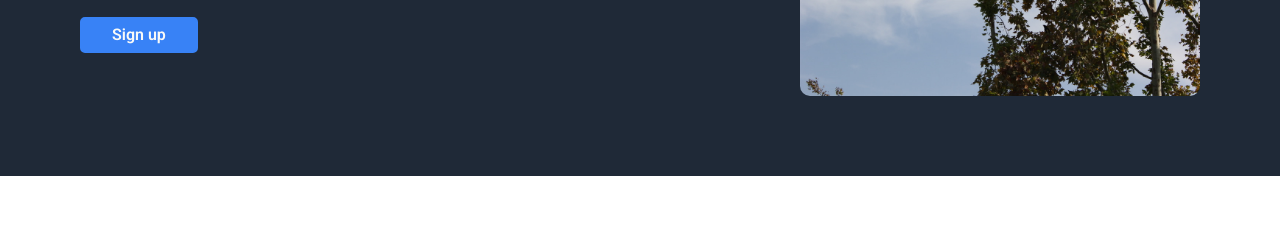
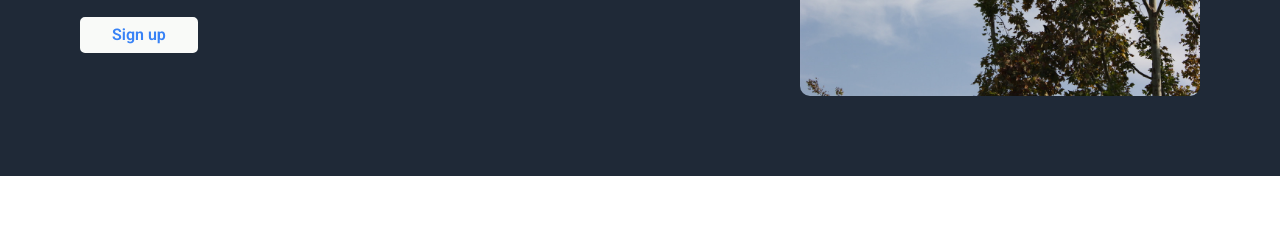
Before and after one commit to lebuckman/odin-landing-page, a plain HTML site: page index.html in a window 1280 px wide. In both pictures the pointer is over the button 138 px from the left and 354 px from the top of the page. Shown: the part 319-559 px from the top of the page. Drawn offline with Linux system fonts and the light colour scheme.

Commit message:
Add hover styling to cta buttons

```diff
--- a/styles.css
+++ b/styles.css
@@ -127,6 +127,13 @@ header {
 	background-color: var(--clr-accent);
 }
 
+#hero .cta-btn:hover {
+	cursor: pointer;
+	color: var(--clr-accent);
+	border-color: var(--clr-light);
+	background-color: var(--clr-light);
+}
+
 /* primary navigation */
 
 .primary-nav {
@@ -233,6 +240,12 @@ header {
 	background-color: var(--clr-accent);
 }
 
+.cta .cta-btn:hover {
+	cursor: pointer;
+	color: var(--clr-accent);
+	background-color: var(--clr-light);
+}
+
 /* footer */
 
 footer {
```
